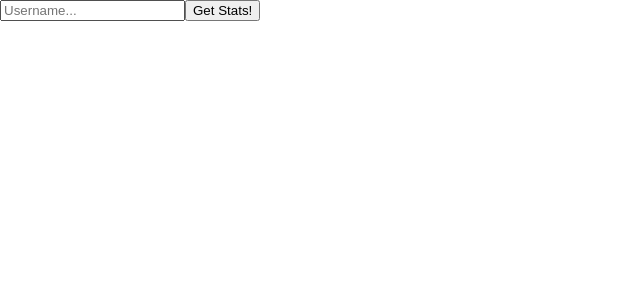
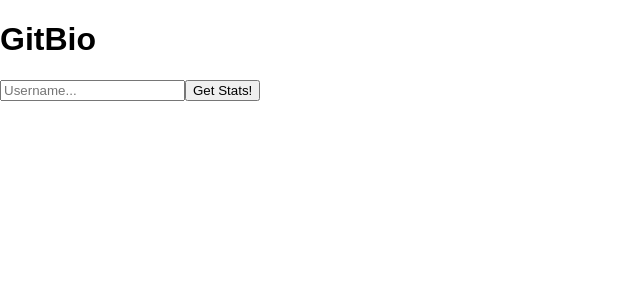
Before and after one commit to ykarim/gitbio, a React (Create React App) app: page / in a window 1280 px wide. Shown: the top 300 px of the page, without its empty margins (0-640 px from the left). Built offline with nearby package versions, Linux system fonts and the light colour scheme.

Commit message:
Added Titles component

```diff
--- a/src/App.js
+++ b/src/App.js
@@ -1,5 +1,6 @@
 import React, { Component } from 'react';
 import './App.css';
+import Titles from "./components/Titles";
 import Form from "./components/Form";
 import Profile from "./components/Profile";
 
@@ -86,6 +87,7 @@ class App extends Component {
     render() {
         return (
             <div>
+                <Titles />
                 <Form getUserData={this.getUserData}/>
                 <Profile user={this.state.user} repos={this.state.repos}/>
             </div>
```
